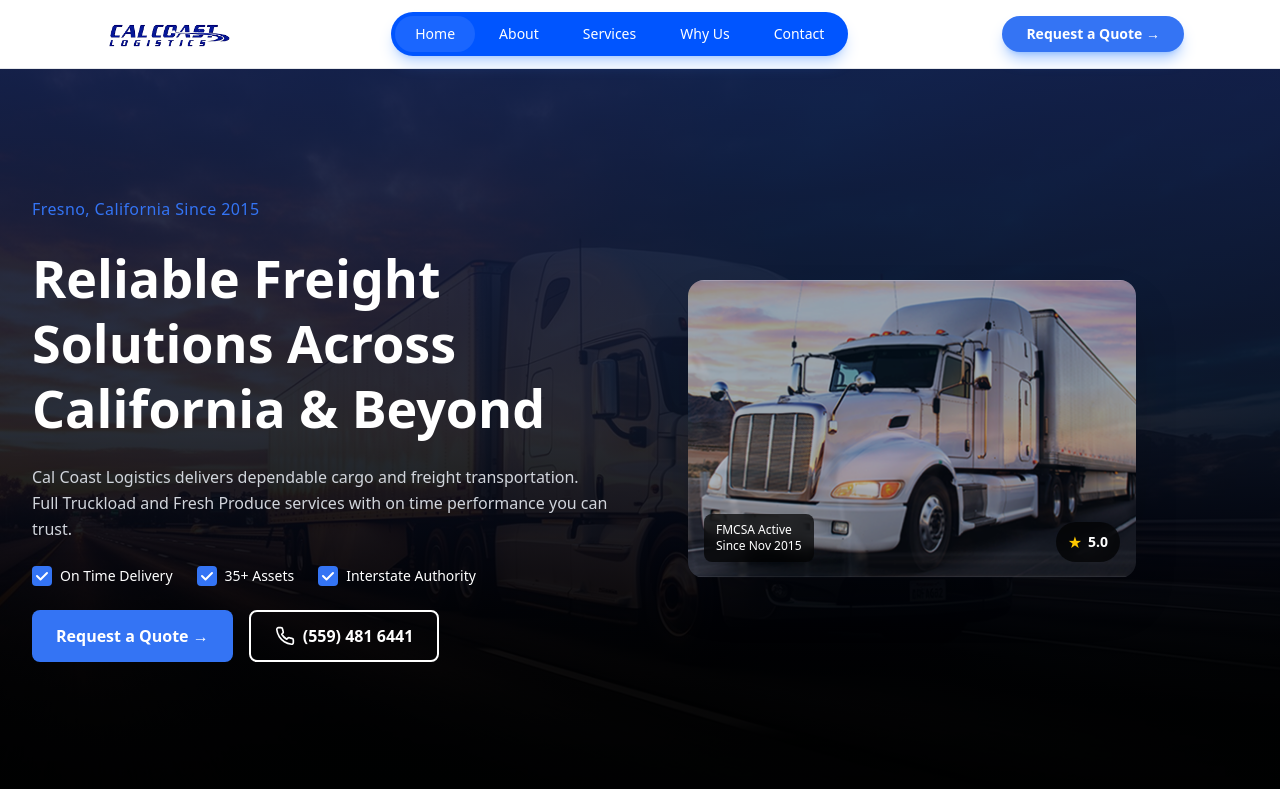
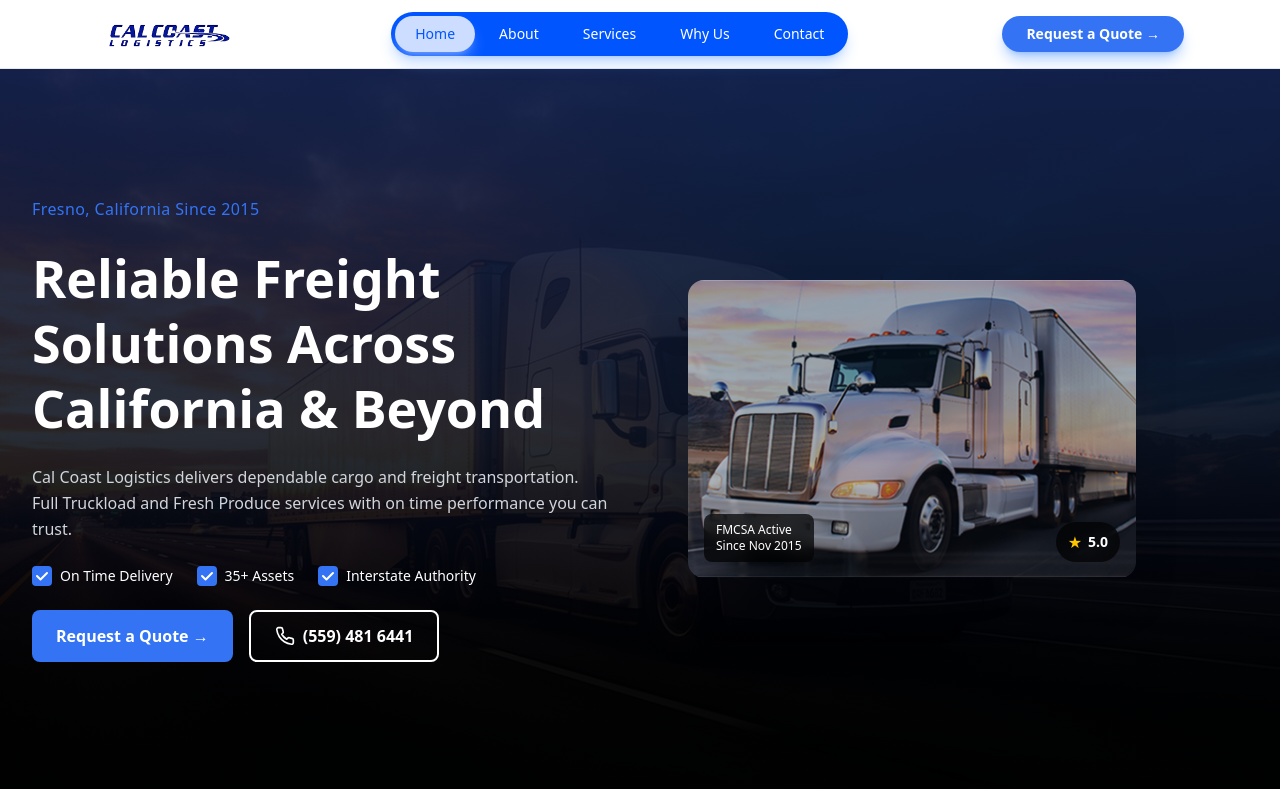
Before and after one commit to MianKashif2534/calcoast, a Next.js app: page / in a window 1280 px wide. Shown: the top 800 px of the page. Built offline with nearby package versions, Linux system fonts and the light colour scheme.

Commit message:
Refactor Navbar component to use dynamic navigation links and highlight active link based on current pathname

```diff
--- a/app/components/Navbar.tsx
+++ b/app/components/Navbar.tsx
@@ -3,10 +3,20 @@
 import { useEffect, useState } from "react";
 import { createPortal } from "react-dom";
 import Image from "next/image";
+import { usePathname } from "next/navigation";
 
 import logo from "../assets/logo.png";
 
+const navLinks = [
+  { label: "Home", href: "/" },
+  { label: "About", href: "/about" },
+  { label: "Services", href: "/services" },
+  { label: "Why Us", href: "/why-us" },
+  { label: "Contact", href: "/contact" },
+];
+
 export function Navbar() {
+  const pathname = usePathname();
   const [menuOpen, setMenuOpen] = useState(false);
   const [mounted, setMounted] = useState(false);
 
@@ -115,36 +125,22 @@
         </a>
         <nav className="hidden flex-1 justify-center md:flex">
           <div className="flex items-center gap-1 rounded-full bg-[#0055FF] p-1 shadow-lg shadow-blue-500/30">
-            <a
-              className="rounded-full bg-white/10 px-5 py-2 text-sm font-medium text-white hover:bg-white/20"
-              href="/"
-            >
-              Home
-            </a>
-            <a
-              className="rounded-full px-5 py-2 text-sm font-medium text-white hover:bg-white/10"
-              href="/about"
-            >
-              About
-            </a>
-            <a
-              className="rounded-full px-5 py-2 text-sm font-medium text-white hover:bg-white/10"
-              href="/services"
-            >
-              Services
-            </a>
-            <a
-              className="rounded-full px-5 py-2 text-sm font-medium text-white hover:bg-white/10"
-              href="/why-us"
-            >
-              Why Us
-            </a>
-            <a
-              className="rounded-full px-5 py-2 text-sm font-medium text-white hover:bg-white/10"
-              href="/contact"
-            >
-              Contact
-            </a>
+            {navLinks.map(({ label, href }) => {
+              const isActive = pathname === href;
+              return (
+                <a
+                  key={href}
+                  className={`rounded-full px-5 py-2 text-sm font-medium transition-colors ${
+                    isActive
+                      ? "bg-white/80 text-[#0055FF] shadow-lg shadow-white/30"
+                      : "text-white hover:bg-white/10"
+                  }`}
+                  href={href}
+                >
+                  {label}
+                </a>
+              );
+            })}
           </div>
         </nav>
         <div className="flex shrink-0 items-center justify-end gap-3">
```
